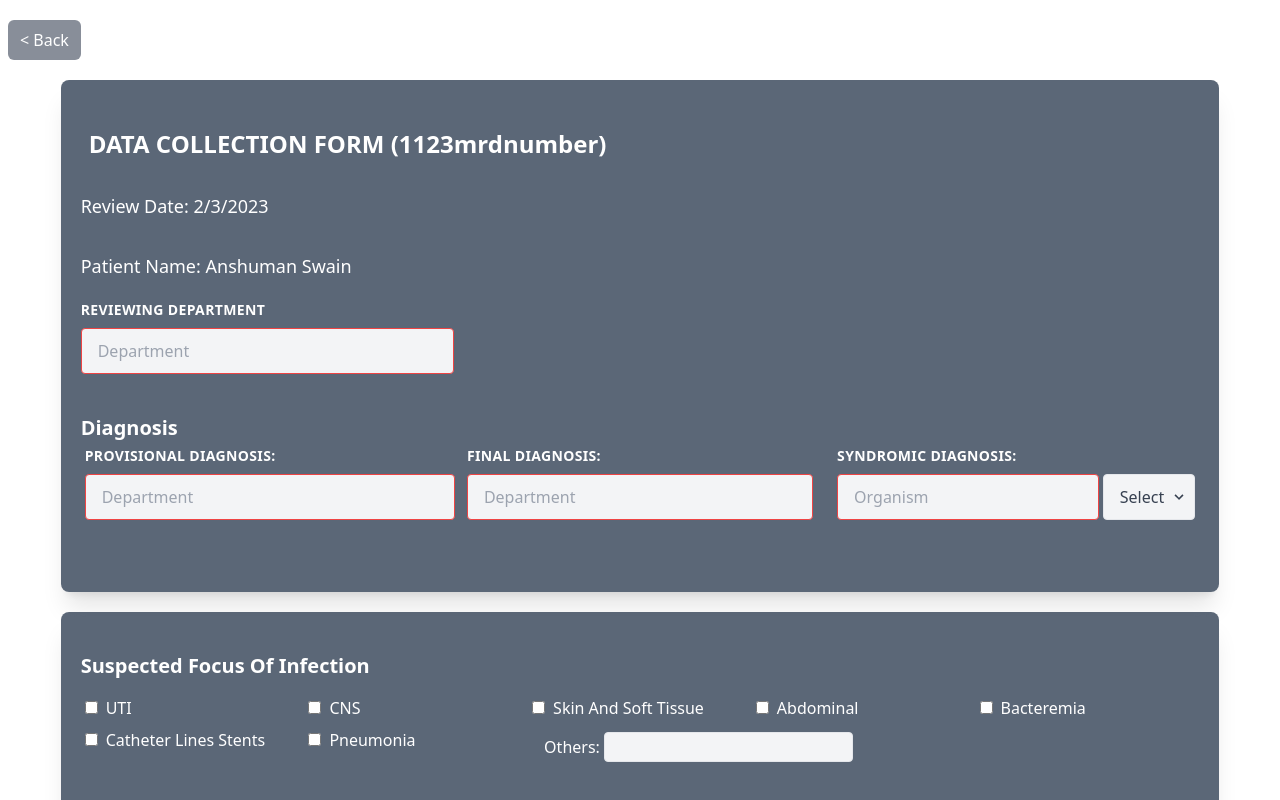
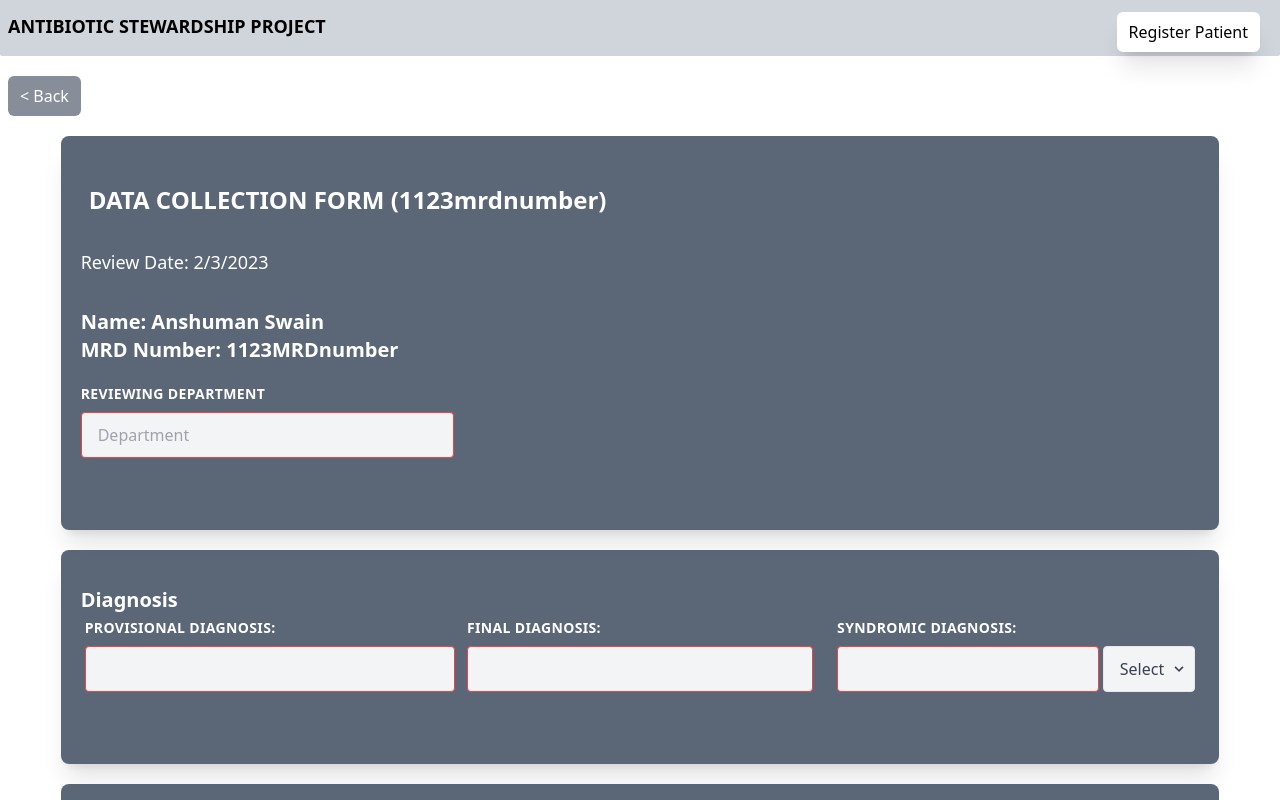
Before and after one commit to anshuman-8/antibiotic-stewardship-site, a Next.js app: page /form in a window 1280 px wide. Shown: the top 800 px of the page. Built offline with nearby package versions, Linux system fonts and the light colour scheme.

Commit message:
form minor updates

```diff
--- a/components/Form/IntroDiagnosis.tsx
+++ b/components/Form/Diagnosis.tsx
@@ -1,49 +1,10 @@
-import React from "react";
+import React from 'react'
 
-export default function IntroDiagnosis() {
-  const to_dd_mm_yyyy = (date: Date) => {
-    let dd = date.getDate();
-    let mm = date.getMonth() + 1;
-    const yyyy = date.getFullYear();
-    if (dd < 10) {
-      dd = 0 + dd;
-    }
-    if (mm < 10) {
-      mm = 0 + mm;
-    }
-    return dd + "/" + mm + "/" + yyyy;
-  };
-
+export default function Diagnosis() {
   return (
-    <div className="form-component">
-      <div className="my-5 mx-2 text-white font-semibold uppercase text-2xl">
-        Data Collection Form <span className="lowercase">(1123MRDnumber)</span>
-      </div>
-      <div className="text-white text-lg my-3">
-        <span>Review Date: </span> <span>{to_dd_mm_yyyy(new Date())}</span>
-      </div>
-
-      {/* to display patient data */}
-      <div className="text-white font-medium text-lg my-5">
-        <div>Patient Name: Anshuman Swain</div>
-      </div>
-
-      <div className="w-full md:w-1/3 mb-6 md:mb-5">
-        <label className="label-upper" htmlFor="">
-          Reviewing Department
-        </label>
-        <input
-          required
-          className="input-imp"
-          name="department"
-          id="department"
-          type="text"
-          placeholder="Department"
-        />
-      </div>
-
-      {/* Diagnosis */}
-      <div className="text-xl text-white font-semibold mt-2 my-1">
+    <div className='form-component'>
+       {/* Diagnosis */}
+       <div className="text-xl text-white font-semibold mt-2 my-1">
         Diagnosis{" "}
       </div>
       <div className="flex flex-wrap mb-5 mx-1">
@@ -54,10 +15,10 @@ export default function IntroDiagnosis() {
           <input
             required
             className="input-imp"
-            name="department"
-            id="department"
+            name="provisional_diagnosis"
+            id="provisional_diagnosis"
             type="text"
-            placeholder="Department"
+            placeholder=""
           />
         </div>
 
@@ -68,10 +29,10 @@ export default function IntroDiagnosis() {
           <input
             required
             className="input-imp"
-            name="department"
-            id="department"
+            name="final_diagnosis"
+            id="provisional_diagnosis"
             type="text"
-            placeholder="Department"
+            placeholder=""
           />
         </div>
 
@@ -82,10 +43,10 @@ export default function IntroDiagnosis() {
           <input
             required
             className="input-imp"
-            name="department"
-            id="department"
+            name="syndromic_diagnosis"
+            id="syndromic_diagnosis"
             type="text"
-            placeholder="Organism"
+            placeholder=""
           />
         </div>
 
@@ -121,5 +82,5 @@ export default function IntroDiagnosis() {
         </div>
       </div>
     </div>
-  );
+  )
 }
--- /dev/null
+++ b/components/Form/FormIntro.tsx
@@ -0,0 +1,47 @@
+import React from "react";
+
+export default function FormIntro() {
+  const to_dd_mm_yyyy = (date: Date) => {
+    let dd = date.getDate();
+    let mm = date.getMonth() + 1;
+    const yyyy = date.getFullYear();
+    if (dd < 10) {
+      dd = 0 + dd;
+    }
+    if (mm < 10) {
+      mm = 0 + mm;
+    }
+    return dd + "/" + mm + "/" + yyyy;
+  };
+
+  return (
+    <div className="form-component">
+      <div className="my-5 mx-2 text-white font-semibold uppercase text-2xl">
+        Data Collection Form <span className="lowercase">(1123MRDnumber)</span>
+      </div>
+      <div className="text-white text-lg my-3">
+        <span>Review Date: </span> <span>{to_dd_mm_yyyy(new Date())}</span>
+      </div>
+
+      {/* to display patient data */}
+      <div className="text-white font-semibold text-xl  my-5">
+        <div>Name: Anshuman Swain</div>
+        <div>MRD Number: 1123MRDnumber</div>
+      </div>
+
+      <div className="w-full md:w-1/3 mb-6 md:mb-5">
+        <label className="label-upper" htmlFor="">
+          Reviewing Department
+        </label>
+        <input
+          required
+          className="input-imp"
+          name="department"
+          id="department"
+          type="text"
+          placeholder="Department"
+        />
+      </div>
+    </div>
+  );
+}
--- a/pages/_app.tsx
+++ b/pages/_app.tsx
@@ -1,6 +1,20 @@
-import '../styles/globals.css'
-import type { AppProps } from 'next/app'
+import React from "react";
+import Head from "next/head";
+import "../styles/globals.css";
+import type { AppProps } from "next/app";
+import Navbar from "../components/Navbar";
 
 export default function App({ Component, pageProps }: AppProps) {
-  return <Component {...pageProps} />
+  return (
+    <React.Fragment>
+      <Head>
+        <title>AMSP</title>
+        <meta name="description" content="Amrita Antibiotic Stewardship project" />
+        <meta name="viewport" content="width=device-width, initial-scale=1" />
+        <link rel="icon" href="/favicon.ico" />
+      </Head>
+      <Navbar/>
+      <Component {...pageProps} />
+    </React.Fragment>
+  );
 }
--- a/pages/form.tsx
+++ b/pages/form.tsx
@@ -7,9 +7,9 @@ import Link from "next/link";
 import ClinicalSign from "../components/Form/ClinicalSign";
 import CultureReport from "../components/Form/CultureReport";
 import AntibioticUsed from "../components/Form/AntibioticUsed";
-import IntroDiagnosis from "../components/Form/IntroDiagnosis";
+import FormIntro from "../components/Form/FormIntro";
+import Diagnosis from "../components/Form/Diagnosis";
 import FocusOfInfection from "../components/Form/FocusOfInfection";
-import CommentsClassification from "../components/Form/CommentsClassification";
 
 interface CultureReportType {
   report: number;
@@ -45,24 +45,6 @@ export default function Form() {
     }
   };
 
-  const submitButton = () => (
-    <div className="flex justify-end max-w-6xl">
-      {!loading ? (
-        <button
-          type="submit"
-          className="px-5 py-3 bg-primary text-white rounded-md text-lg font-medium my-2"
-          onClick={() => notify("Form not yet completed!!")}
-        >
-          Submit
-        </button>
-      ) : (
-        <div className="bg-slate-400/50 px-6 mt-3 ">
-          <ImSpinner2 className="animate-spin my-3 fill-primary " size={30} />
-        </div>
-      )}
-    </div>
-  );
-
   return (
     <div className="bg-secondary h-screen w-full relative p-2">
       <div className="fixed z-50 top-10">
@@ -90,14 +72,19 @@ export default function Form() {
             </Link>
           </div>
           {/* Intro and Diagnosis */}
-          <IntroDiagnosis />
+          <FormIntro />
+
+          {/* Diagnosis */}
+          <Diagnosis />
 
           {/* Suspected focus of infection*/}
           <FocusOfInfection />
 
           {/* Culture sent */}
           <div className="form-component">
-            <div className="text-xl text-white font-semibold mt-2 mb-4 my-1">Culture Report</div>
+            <div className="text-xl text-white font-semibold mt-2 mb-4 my-1">
+              Culture Report
+            </div>
             <div className="flex flex-wrap mb-2">
               <div className="flex items-center mb-3">
                 <label className="block uppercase tracking-wide text-sm mr-3 font-bold text-white">
@@ -158,8 +145,25 @@ export default function Form() {
           <ClinicalSign />
 
           {/* Comments */}
-          <CommentsClassification submitButton={submitButton}/>
-
+          {/* <CommentsClassification submitButton={submitButton}/> */}
+          <div className="flex justify-end mx-auto max-w-6xl mb-10">
+            {!loading ? (
+              <button
+                type="submit"
+                className="px-7 py-3 z-10 shadow-xl bg-primary text-white rounded-md text-lg font-medium my-2"
+                onClick={() => notify("Form not yet completed!!")}
+              >
+                Submit
+              </button>
+            ) : (
+              <div className="bg-slate-400/50 px-6 mt-3 ">
+                <ImSpinner2
+                  className="animate-spin my-3 fill-primary "
+                  size={30}
+                />
+              </div>
+            )}
+          </div>
           {/* Submit */}
         </form>
       </div>
--- a/pages/index.tsx
+++ b/pages/index.tsx
@@ -1,4 +1,3 @@
-import Head from "next/head";
 import Link from "next/link";
 import { Inter } from "@next/font/google";
 import Navbar from "../components/Navbar";
@@ -9,16 +8,9 @@ const inter = Inter({ subsets: ["latin"] });
 export default function Home() {
   return (
     <>
-      <Head>
-        <title>Create Next App</title>
-        <meta name="description" content="Generated by create next app" />
-        <meta name="viewport" content="width=device-width, initial-scale=1" />
-        <link rel="icon" href="/favicon.ico" />
-      </Head>
       <main>
-        <Navbar />
+        {/* <Navbar /> */}
         <Dashboard/>
-
       </main>
     </>
   );
```
Lines whose indentation alone changed are shown as unchanged.
